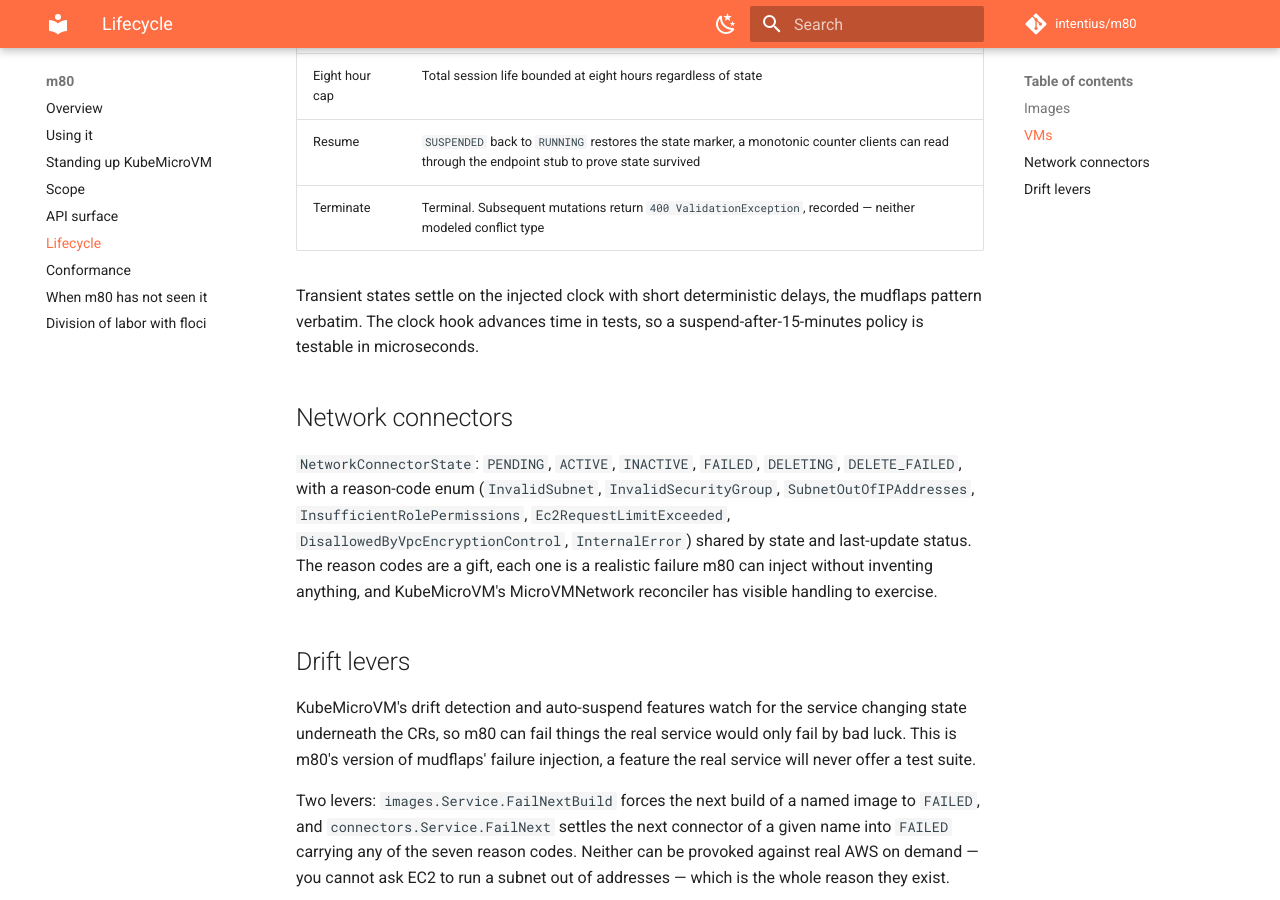
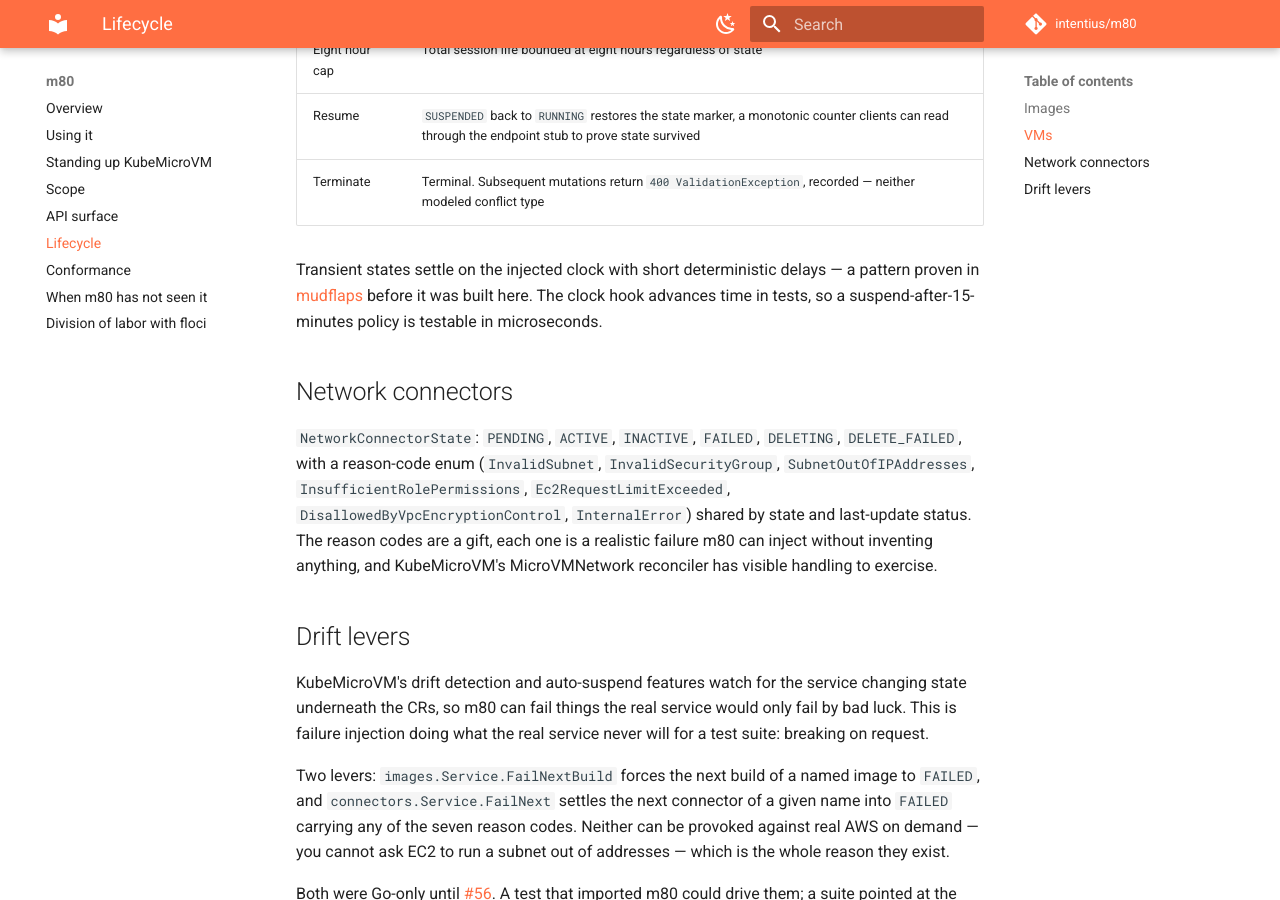
Before and after one commit to INTENTIUS/m80, an MkDocs documentation site: the page built from docs/lifecycle.md, in a window 1280 px wide and 900 px high, scrolled down 2415 px. Built offline with MkDocs 1.6.1 and Material for MkDocs 9.7.7, drawn with Linux system fonts in a browser that asks for light colours; comment, search, counter and statistics services are not loaded; some of the changed text lies outside the part shown.

Commit message:
docs: insider references either explain themselves or go (#84)
'mudflaps mold', 'the role fly-go plays for mudflaps', 'the same lever
mudflaps grew in v0.5.0' — eight references legible only inside this
org, on pages written for the KubeMicroVM community. Where the lineage
genuinely informs (the control-plane line, the injected-clock pattern,
the division-of-labor mold) mudflaps stays, named and linked as the
sibling emulator it is. Where it was provenance trivia, the sentence
now says the thing itself.


Claude-Session: https://claude.ai/code/session_01WVmBmk6XERjKxHa4HyezvT

Co-authored-by: Claude Fable 5 <noreply@anthropic.com>

```diff
--- a/docs/lifecycle.md
+++ b/docs/lifecycle.md
@@ -14,7 +14,7 @@ Three layers, each with its own state enum.
 
 Versions also carry `MicrovmImageVersionStatus` (`ACTIVE`, `INACTIVE`), a separate axis from build progress. Architecture is `ARM_64` on `GRAVITON` only, m80 rejects anything else the way the service would.
 
-Build takes a deterministic delay on the injected clock, default a few seconds of wall time when no test clock is attached, so demos feel real and tests run instant. A failure injection knob forces `FAILED` for compensation testing, the same lever mudflaps grew in v0.5.0 for deploy-failure injection, which chant Ops testing needed.
+Build takes a deterministic delay on the injected clock, default a few seconds of wall time when no test clock is attached, so demos feel real and tests run instant. A failure injection knob forces `FAILED` for compensation testing.
 
 Deletion is asynchronous, recorded live: `DeleteMicrovmImage` answers `200` with `state: DELETING`, the image stays listable until the delete drains, and its name stays reserved (a create during the window gets `400 "already exists"`). A delete while the first build is still running is refused outright with `400 "Cannot delete MicroVM image in its current state"`. m80 models both: the DELETING window on the clock, and the mid-build refusal.
 
@@ -55,7 +55,7 @@ Recording these at all needed a harness change. A step's `until` block polls to
 | Resume | `SUSPENDED` back to `RUNNING` restores the state marker, a monotonic counter clients can read through the endpoint stub to prove state survived |
 | Terminate | Terminal. Subsequent mutations return `400 ValidationException`, recorded — neither modeled conflict type |
 
-Transient states settle on the injected clock with short deterministic delays, the mudflaps pattern verbatim. The clock hook advances time in tests, so a suspend-after-15-minutes policy is testable in microseconds.
+Transient states settle on the injected clock with short deterministic delays — a pattern proven in [mudflaps](https://github.com/INTENTIUS/mudflaps) before it was built here. The clock hook advances time in tests, so a suspend-after-15-minutes policy is testable in microseconds.
 
 ## Network connectors
 
@@ -63,7 +63,7 @@ Transient states settle on the injected clock with short deterministic delays, t
 
 ## Drift levers
 
-KubeMicroVM's drift detection and auto-suspend features watch for the service changing state underneath the CRs, so m80 can fail things the real service would only fail by bad luck. This is m80's version of mudflaps' failure injection, a feature the real service will never offer a test suite.
+KubeMicroVM's drift detection and auto-suspend features watch for the service changing state underneath the CRs, so m80 can fail things the real service would only fail by bad luck. This is failure injection doing what the real service never will for a test suite: breaking on request.
 
 Two levers: `images.Service.FailNextBuild` forces the next build of a named image to `FAILED`, and `connectors.Service.FailNext` settles the next connector of a given name into `FAILED` carrying any of the seven reason codes. Neither can be provoked against real AWS on demand — you cannot ask EC2 to run a subnet out of addresses — which is the whole reason they exist.
 
```
Also changed, not shown: docs/api-surface.md (+2 -2 lines), docs/floci.md (+1 -1 lines), docs/scope.md (+2 -2 lines).
